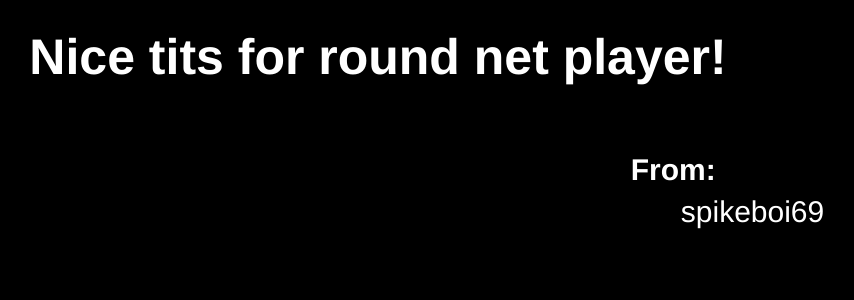
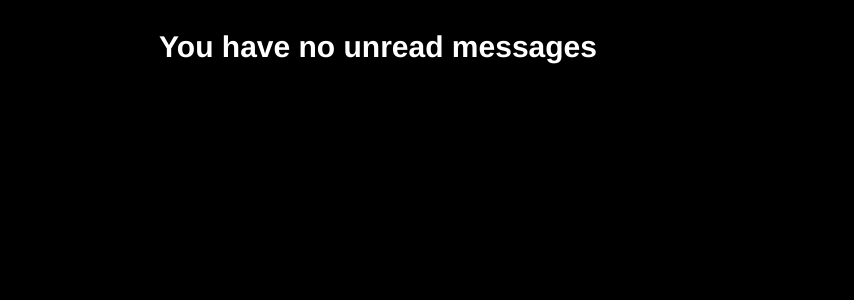
Before and after one commit to itrussell15/Lovebox, a Flask app: template templates/output.html in a window 1280 px wide. Shown: the top 300 px of the page, without its empty margins (262-1116 px from the left). Run offline with Flask 2, Linux system fonts and the light colour scheme; the template is opened without the code that fills it, so the values that code supplies are empty; parts of the project's set-up code (start-up, migrations or seed data) failed here and were passed over.

Commit message:
Migrating to periodic multithreaded checks of messages and constant upating to UI

```diff
--- a/templates/output.html
+++ b/templates/output.html
@@ -1,27 +1,18 @@
+<head>
+  <style>
+  .message{
+    color:white;
+    font-size:30px;
+    font-family: Helvetica, sans-serif;
+    text-align: center;
+    margin-top: 30px;
+  }
+  </style>
+</head>
+
 <body style="background-color:black">
-<h4 style = "color:white;
-            font-size:50px;
-            font-family: Helvetica, sans-serif;
-            padding-top: 20px;
-            text-align:center">
-  Nice tits for round net player!
+
+
+<h4 class = "message">
+  You have no unread messages
 </h4>
-
-<div style = "position: static;
-              width: 100px;
-              margin-left:70%">
-  <div style = "color:white;
-                font-family: Helvetica, sans-serif;
-                font-size:30px;">
-      <strong>From:</strong>
-  </div>
-  <div style = "color:white;
-              font-family: Helvetica, sans-serif;
-              padding-top: 8px;
-              padding-left: 50px;
-              text-align: left;
-              font-size: 30px;">
-    spikeboi69
-  </div>
-</div>
-</body>
```
Also changed, not shown: Main.py (+42 -15 lines), MessageRequest.py (+10 -13 lines), UI_Handler.py (+31 -9 lines).
